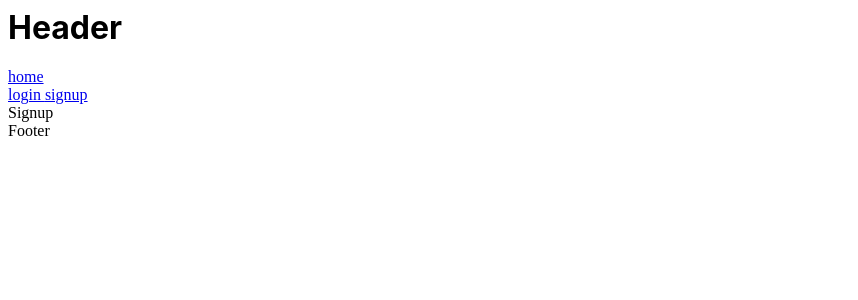
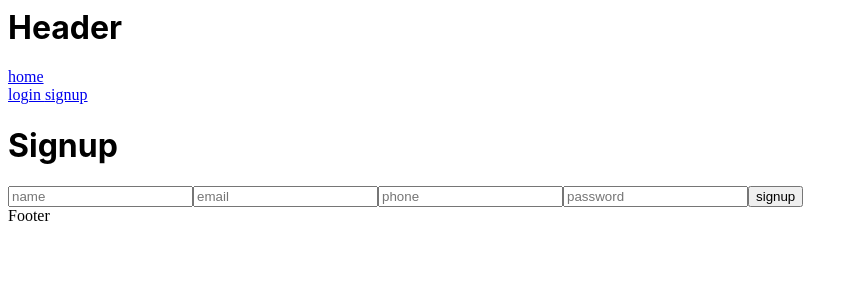
Before and after one commit to nasagaurav/react-l-ecomerce-stackblitz, a React (Create React App) app: page /Signup in a window 1280 px wide. Shown: the top 300 px of the page, without its empty margins (0-858 px from the left). Built offline with nearby package versions, Linux system fonts and the light colour scheme; no server answers.

Commit message:
adde signup in servie and signup page

```diff
--- a/src/pages/Signup.js
+++ b/src/pages/Signup.js
@@ -1,9 +1,43 @@
-import React from 'react';
+import React, { useRef } from 'react';
 import { useSelector, useDispatch } from 'react-redux';
+import { signup } from '../services';
+import { useNavigate } from 'react-router-dom';
 function Signup(props) {
+  const navigate = useNavigate();
+  const r1 = useRef();
+  const r2 = useRef();
+  const r3 = useRef();
+  const r4 = useRef();
   const state = useSelector((s) => s);
   const dispatch = useDispatch();
 
-  return <div>Signup</div>;
+  const hs = () => {
+    const payload = {
+      name: r1.current.value,
+      email: r2.current.value,
+      phone: r3.current.value,
+      password: r4.current.value,
+    };
+    signup(payload).then((d) => {
+      if (d.status) {
+        // signup success
+        navigate('/login');
+      } else {
+        // signup failed
+      }
+      // console.log("after signup",d)
+    });
+  };
+
+  return (
+    <div>
+      <h1>Signup</h1>
+      <input ref={r1} placeholder="name" />
+      <input ref={r2} placeholder="email" />
+      <input ref={r3} placeholder="phone" />
+      <input ref={r4} placeholder="password" />
+      <button onClick={hs}>signup</button>
+    </div>
+  );
 }
 export default Signup;
--- a/src/services/index.js
+++ b/src/services/index.js
@@ -9,6 +9,7 @@ export async function getProducts() {
     .then((d) => d.data);
   return result;
 }
+
 export async function getTags() {
   const url = `${base}/tags`;
   const result = await axios
@@ -102,3 +103,9 @@ export async function getLogin(payload) {
 
   return result;
 }
+
+export async function signup(payload) {
+  const url = `${base}/signup`;
+  const result = await axios.post(url, payload).then((res) => res.data);
+  return result;
+}
```
